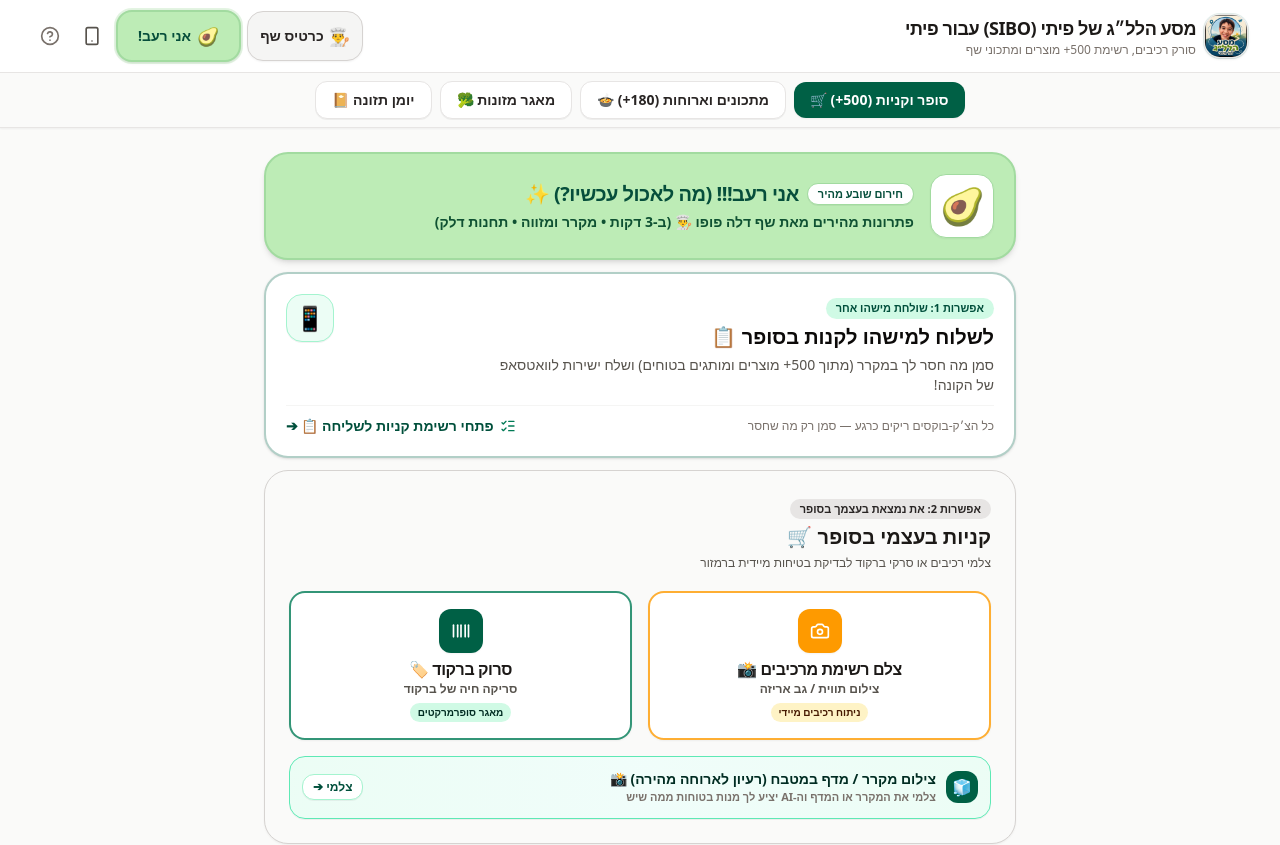
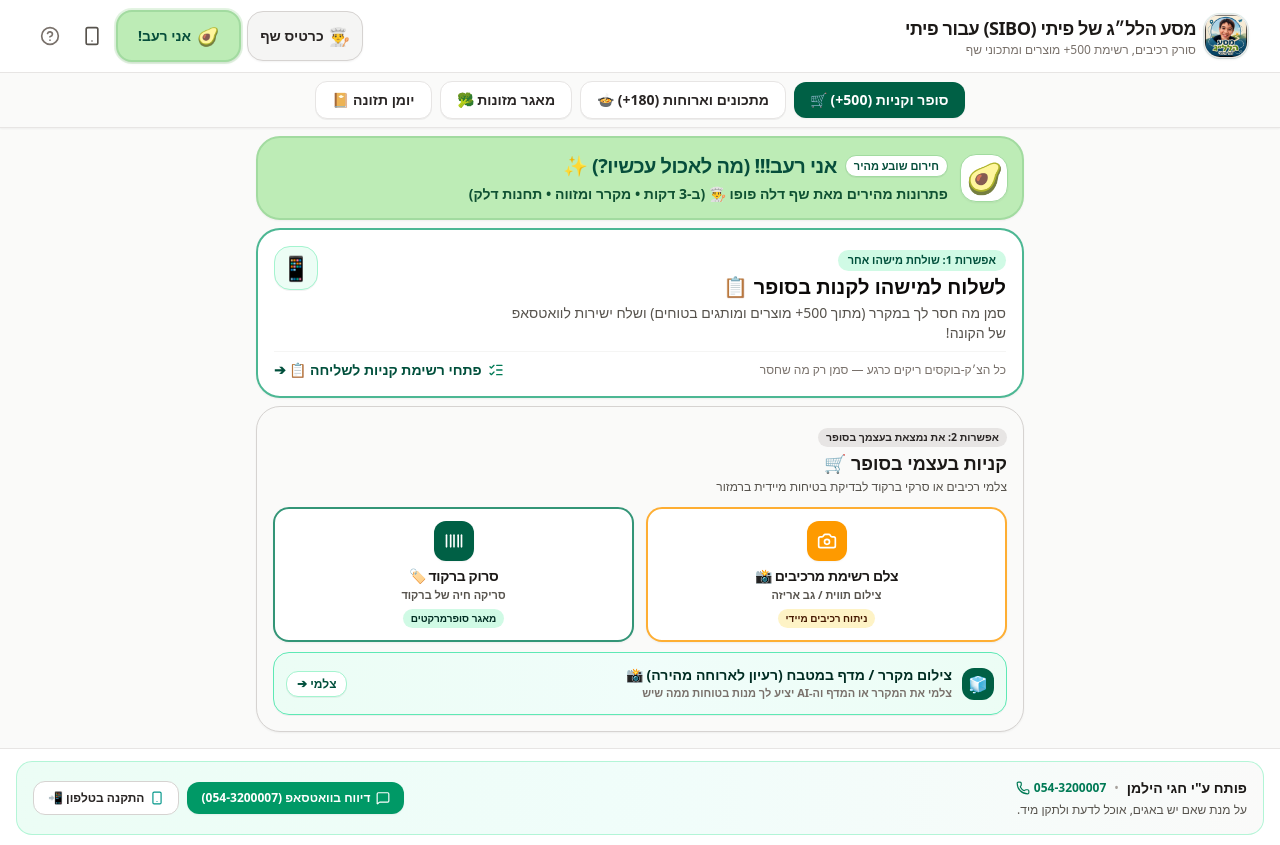
Before and after one commit to hh3466-byte/piti-gf, a React (Vite) app: page / in a window 1280 px wide. Shown: the top 845 px of the page. Built offline with nearby package versions, Linux system fonts and the light colour scheme.

Commit message:
style: completely eliminate whitespace and margins below scan and photo buttons

```diff
--- a/src/App.tsx
+++ b/src/App.tsx
@@ -262,7 +262,7 @@ export default function App() {
       />
 
       {/* Main App Content Container */}
-      <main className="flex-1 max-w-7xl w-full mx-auto px-2 sm:px-6 lg:px-8 py-2 sm:py-4 space-y-3 pb-4">
+      <main className="flex-1 max-w-7xl w-full mx-auto px-2 sm:px-6 lg:px-8 py-1 sm:py-2 space-y-1 pb-0">
 
         {/* Error Alert if any */}
         {errorMsg && (
@@ -282,7 +282,7 @@ export default function App() {
 
         {/* TAB 1: SUPERMARKET HUB (Shopping List to Send + Self Scan) */}
         {activeTab === 'scanner' && (
-          <div className="space-y-4">
+          <div className="space-y-1">
             {isShoppingListExpanded ? (
               <SiboShoppingListView
                 currentPhase={currentPhase}
@@ -468,8 +468,8 @@ export default function App() {
       />
 
       {/* Footer */}
-      <footer className="bg-white border-t border-stone-200 py-8 mt-12 text-center text-xs text-stone-500 shadow-2xs">
-        <div className="max-w-7xl mx-auto px-4 space-y-4">
+      <footer className="bg-white border-t border-stone-200 py-3 mt-0 text-center text-xs text-stone-500 shadow-2xs">
+        <div className="max-w-7xl mx-auto px-2 sm:px-4 space-y-2">
           {/* Main Credits and Bug reporting */}
           <div className="p-4 rounded-2xl bg-gradient-to-r from-emerald-50 via-teal-50 to-stone-50 border border-emerald-200/80 flex flex-col sm:flex-row items-center justify-between gap-3 text-right">
             <div className="space-y-1 text-center sm:text-right">
--- a/src/components/SupermarketSelfScanView.tsx
+++ b/src/components/SupermarketSelfScanView.tsx
@@ -82,21 +82,21 @@ export const SupermarketSelfScanView: React.FC<SupermarketSelfScanViewProps> = (
   };
 
   return (
-    <div className="max-w-3xl mx-auto p-1 sm:p-2 space-y-3 animate-fadeIn text-stone-900" dir="rtl">
+    <div className="max-w-3xl mx-auto p-0 space-y-2 animate-fadeIn text-stone-900" dir="rtl">
       {/* 🥑 SUPER PROMINENT DOUBLE-SIZED HUNGER RESCUE BUTTON */}
       {!analysisResult && !isLoading && activeScanMode === 'idle' && onOpenHungerWizard && (
         <button
           type="button"
           onClick={onOpenHungerWizard}
-          className="w-full p-4 sm:p-5 rounded-3xl bg-[#BDECB6] hover:bg-[#aee4a6] text-[#064e3b] font-black shadow-md hover:shadow-lg transition-all flex items-center justify-between gap-3 border-2 border-[#a2dba0] active:scale-98 cursor-pointer group"
+          className="w-full p-3 sm:p-3.5 rounded-2xl sm:rounded-3xl bg-[#BDECB6] hover:bg-[#aee4a6] text-[#064e3b] font-black shadow-xs hover:shadow-md transition-all flex items-center justify-between gap-3 border-2 border-[#a2dba0] active:scale-98 cursor-pointer group"
         >
-          <div className="flex items-center gap-3 sm:gap-4 text-right min-w-0 flex-1">
-            <div className="w-13 h-13 sm:w-16 sm:h-16 rounded-2xl bg-white text-[#064e3b] flex items-center justify-center text-3xl sm:text-4xl shadow-xs group-hover:scale-110 transition-transform shrink-0 border border-[#a2dba0]">
+          <div className="flex items-center gap-2.5 sm:gap-3 text-right min-w-0 flex-1">
+            <div className="w-10 h-10 sm:w-12 sm:h-12 rounded-xl sm:rounded-2xl bg-white text-[#064e3b] flex items-center justify-center text-2xl sm:text-3xl shadow-xs group-hover:scale-105 transition-transform shrink-0 border border-[#a2dba0]">
               🥑
             </div>
             <div className="min-w-0 flex-1">
               <div className="flex items-center gap-2 flex-wrap">
-                <span className="text-[10px] sm:text-[11px] font-black uppercase px-2.5 py-0.5 bg-white text-[#064e3b] border border-[#a2dba0] rounded-full shadow-2xs">
+                <span className="text-[10px] sm:text-[11px] font-black uppercase px-2 py-0.5 bg-white text-[#064e3b] border border-[#a2dba0] rounded-full shadow-2xs">
                   חירום שובע מהיר
                 </span>
                 <h3 className="text-base sm:text-xl font-black tracking-tight text-[#064e3b] truncate">
@@ -111,15 +111,15 @@ export const SupermarketSelfScanView: React.FC<SupermarketSelfScanViewProps> = (
         </button>
       )}
 
-      {/* 1. TOP PROMINENT CARD: לשלוח למישהו לקנות בסופר (Entire card is a clickable button) */}
+      {/* 1. FIRST SECTION: לשלוח למישהו לקנות בסופר */}
       {!analysisResult && !isLoading && activeScanMode === 'idle' && (
         <button
           type="button"
           onClick={onOpenShoppingList}
-          className="w-full bg-white rounded-3xl p-4 sm:p-5 border-2 border-emerald-800/30 hover:border-emerald-800 shadow-sm hover:shadow-md transition-all text-right space-y-2.5 cursor-pointer group active:scale-[0.99] block"
+          className="w-full p-3 sm:p-4 rounded-2xl sm:rounded-3xl bg-white hover:bg-emerald-50/40 text-stone-900 border-2 border-emerald-600/70 shadow-xs hover:shadow-md transition-all text-right cursor-pointer transform active:scale-98 space-y-2 group"
         >
           <div className="flex items-start justify-between gap-3">
-            <div className="space-y-1">
+            <div className="space-y-0.5">
               <div className="inline-flex items-center gap-1.5 px-2.5 py-0.5 rounded-full bg-emerald-100 text-emerald-900 text-[11px] font-black">
                 <span>אפשרות 1: שולחת מישהו אחר</span>
               </div>
@@ -130,12 +130,12 @@ export const SupermarketSelfScanView: React.FC<SupermarketSelfScanViewProps> = (
                 סמן מה חסר לך במקרר (מתוך 500+ מוצרים ומותגים בטוחים) ושלח ישירות לוואטסאפ של הקונה!
               </p>
             </div>
-            <div className="w-11 h-11 sm:w-12 sm:h-12 rounded-2xl bg-emerald-50 group-hover:bg-emerald-100 text-emerald-800 flex items-center justify-center text-xl sm:text-2xl shrink-0 border border-emerald-200 shadow-2xs group-hover:scale-105 transition-transform">
+            <div className="w-10 h-10 sm:w-11 sm:h-11 rounded-xl sm:rounded-2xl bg-emerald-50 group-hover:bg-emerald-100 text-emerald-800 flex items-center justify-center text-xl sm:text-2xl shrink-0 border border-emerald-200 shadow-2xs group-hover:scale-105 transition-transform">
               📱
             </div>
           </div>
 
-          <div className="pt-2.5 border-t border-stone-100 w-full flex items-center justify-between gap-2 text-stone-700">
+          <div className="pt-2 border-t border-stone-100 w-full flex items-center justify-between gap-2 text-stone-700">
             <div className="text-xs text-stone-500 font-medium">
               {selectedShoppingCount > 0 ? (
                 <span className="font-bold text-emerald-800">
@@ -156,12 +156,12 @@ export const SupermarketSelfScanView: React.FC<SupermarketSelfScanViewProps> = (
 
       {/* 2. SECOND SECTION: קניות בעצמי בסופר (צלם / סרוק) */}
       {!analysisResult && !isLoading && activeScanMode === 'idle' && (
-        <div className="bg-stone-50 rounded-3xl p-4 sm:p-6 border border-stone-300 shadow-xs space-y-3 sm:space-y-4 text-right">
-          <div className="space-y-1">
-            <div className="inline-flex items-center gap-1.5 px-2.5 py-0.5 rounded-full bg-stone-200 text-stone-800 text-[11px] font-black">
+        <div className="bg-stone-50 rounded-2xl sm:rounded-3xl p-3 sm:p-4 border border-stone-300 shadow-xs space-y-2.5 text-right">
+          <div className="space-y-0.5">
+            <div className="inline-flex items-center gap-1.5 px-2 py-0.5 rounded-full bg-stone-200 text-stone-800 text-[10.5px] font-black">
               <span>אפשרות 2: את נמצאת בעצמך בסופר</span>
             </div>
-            <h3 className="text-base sm:text-xl font-black text-stone-900">
+            <h3 className="text-base sm:text-lg font-black text-stone-900">
               קניות בעצמי בסופר 🛒
             </h3>
             <p className="text-xs text-stone-600 font-medium">
@@ -169,21 +169,21 @@ export const SupermarketSelfScanView: React.FC<SupermarketSelfScanViewProps> = (
             </p>
           </div>
 
-          <div className="grid grid-cols-2 gap-2 sm:gap-4 pt-1">
+          <div className="grid grid-cols-2 gap-2 sm:gap-3 pt-0.5">
             {/* Button 1: 📸 צלם רשימת מרכיבים */}
             <button
               type="button"
               onClick={() => fileInputRef.current?.click()}
-              className="p-3 sm:p-4 rounded-2xl bg-white hover:bg-stone-100/80 text-stone-900 border-2 border-amber-500/80 shadow-xs hover:shadow-sm transition-all cursor-pointer transform active:scale-98 flex flex-col items-center justify-center text-center gap-1.5 group"
+              className="p-2.5 sm:p-3 rounded-2xl bg-white hover:bg-stone-100/80 text-stone-900 border-2 border-amber-500/80 shadow-xs hover:shadow-sm transition-all cursor-pointer transform active:scale-98 flex flex-col items-center justify-center text-center gap-1.5 group"
             >
-              <div className="w-9 h-9 sm:w-11 sm:h-11 rounded-xl bg-amber-500 text-white flex items-center justify-center shadow-xs group-hover:scale-105 transition-transform">
+              <div className="w-8 h-8 sm:w-10 sm:h-10 rounded-xl bg-amber-500 text-white flex items-center justify-center shadow-xs group-hover:scale-105 transition-transform">
                 <Camera className="w-4 h-4 sm:w-5 sm:h-5" />
               </div>
               <div className="w-full">
-                <h4 className="text-xs sm:text-base font-black tracking-tight text-stone-900 leading-tight">
+                <h4 className="text-xs sm:text-sm font-black tracking-tight text-stone-900 leading-tight">
                   צלם רשימת מרכיבים 📸
                 </h4>
-                <p className="text-[10px] sm:text-xs font-semibold text-stone-600 mt-0.5 line-clamp-1">
+                <p className="text-[10px] sm:text-[11px] font-semibold text-stone-600 mt-0.5 line-clamp-1">
                   צילום תווית / גב אריזה
                 </p>
               </div>
@@ -196,16 +196,16 @@ export const SupermarketSelfScanView: React.FC<SupermarketSelfScanViewProps> = (
             <button
               type="button"
               onClick={() => setActiveScanMode('barcode')}
-              className="p-3 sm:p-4 rounded-2xl bg-white hover:bg-stone-100/80 text-stone-900 border-2 border-emerald-700/80 shadow-xs hover:shadow-sm transition-all cursor-pointer transform active:scale-98 flex flex-col items-center justify-center text-center gap-1.5 group"
+              className="p-2.5 sm:p-3 rounded-2xl bg-white hover:bg-stone-100/80 text-stone-900 border-2 border-emerald-700/80 shadow-xs hover:shadow-sm transition-all cursor-pointer transform active:scale-98 flex flex-col items-center justify-center text-center gap-1.5 group"
             >
-              <div className="w-9 h-9 sm:w-11 sm:h-11 rounded-xl bg-emerald-800 text-white flex items-center justify-center shadow-xs group-hover:scale-105 transition-transform">
+              <div className="w-8 h-8 sm:w-10 sm:h-10 rounded-xl bg-emerald-800 text-white flex items-center justify-center shadow-xs group-hover:scale-105 transition-transform">
                 <Barcode className="w-4 h-4 sm:w-5 sm:h-5" />
               </div>
               <div className="w-full">
-                <h4 className="text-xs sm:text-base font-black tracking-tight text-stone-900 leading-tight">
+                <h4 className="text-xs sm:text-sm font-black tracking-tight text-stone-900 leading-tight">
                   סרוק ברקוד 🏷️
                 </h4>
-                <p className="text-[10px] sm:text-xs font-semibold text-stone-600 mt-0.5 line-clamp-1">
+                <p className="text-[10px] sm:text-[11px] font-semibold text-stone-600 mt-0.5 line-clamp-1">
                   סריקה חיה של ברקוד
                 </p>
               </div>
```
